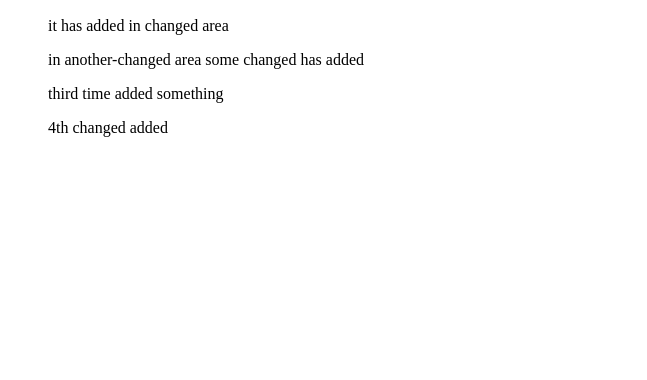
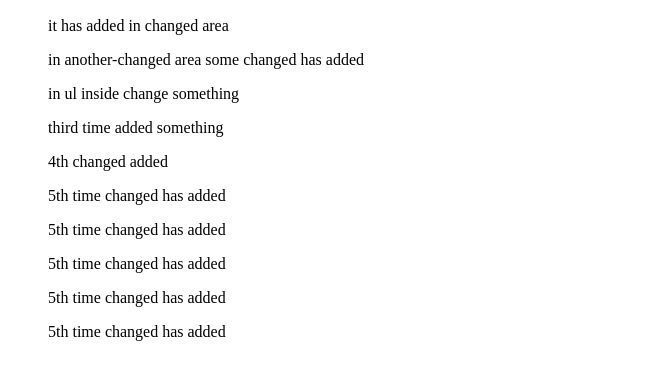
Before and after one commit to mdshahjalal5/git-pull-practising, a plain HTML site: page git-pull.html in a window 1280 px wide. Shown: the part 84-464 px from the top of the page, without its empty margins (0-647 px from the left). Drawn offline with Linux system fonts and the light colour scheme.

Commit message:
5th time changed has added

```diff
--- a/git-pull.html
+++ b/git-pull.html
@@ -20,9 +20,12 @@
         <ul class="changed">it has added in changed area</ul>
     </header>
     <ul class="another-changed">in another-changed area some changed has added</ul>
+    <ul class="vitr">in ul inside change something</ul>
     <ul class="3changed">
         third time added something
     </ul>
     <ul class="4th-changed">4th changed added</ul>
+    <ul class="5th-changed">5th time changed has added</ul>
+    <ul class="5th-changed">5th time changed has added</ul>  <ul class="5th-changed">5th time changed has added</ul>  <ul class="5th-changed">5th time changed has added</ul>  <ul class="5th-changed">5th time changed has added</ul>
 </body>
 </html>
```
